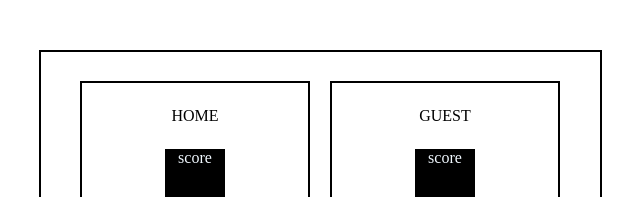
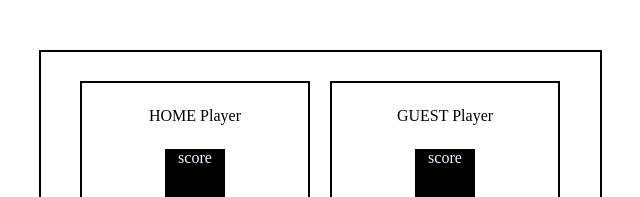
Before and after one commit to Moinali1/myscorecounter, a plain HTML site: page index.html in a window 1280 px wide. Shown: the top 197 px of the page, without its empty margins (320-960 px from the left). Drawn offline with Linux system fonts and the light colour scheme.

Commit message:
Update index.html

```diff
--- a/index.html
+++ b/index.html
@@ -11,7 +11,7 @@
     <div class="container">
     <div class="insidecontainer">
         <div class="container1 mini">
-            <div class="c1">HOME</div>
+            <div class="c1">HOME Player</div>
             <div class="c2" id="homescore">score</div>
             <div class="c3">
                 <div class="c31 c" id="h1" onclick="addh1()">+1</div>
@@ -24,7 +24,7 @@
             </div>
         </div>
         <div class="container2 mini">
-            <div class="c4 c1">GUEST</div>
+            <div class="c4 c1">GUEST Player</div>
             <div class="c5 c2" id="guestscore">score</div>
             <div class="c6 c3">
                 <div class="c61 c" id="g1" onclick="addg1()">+1</div>
```
